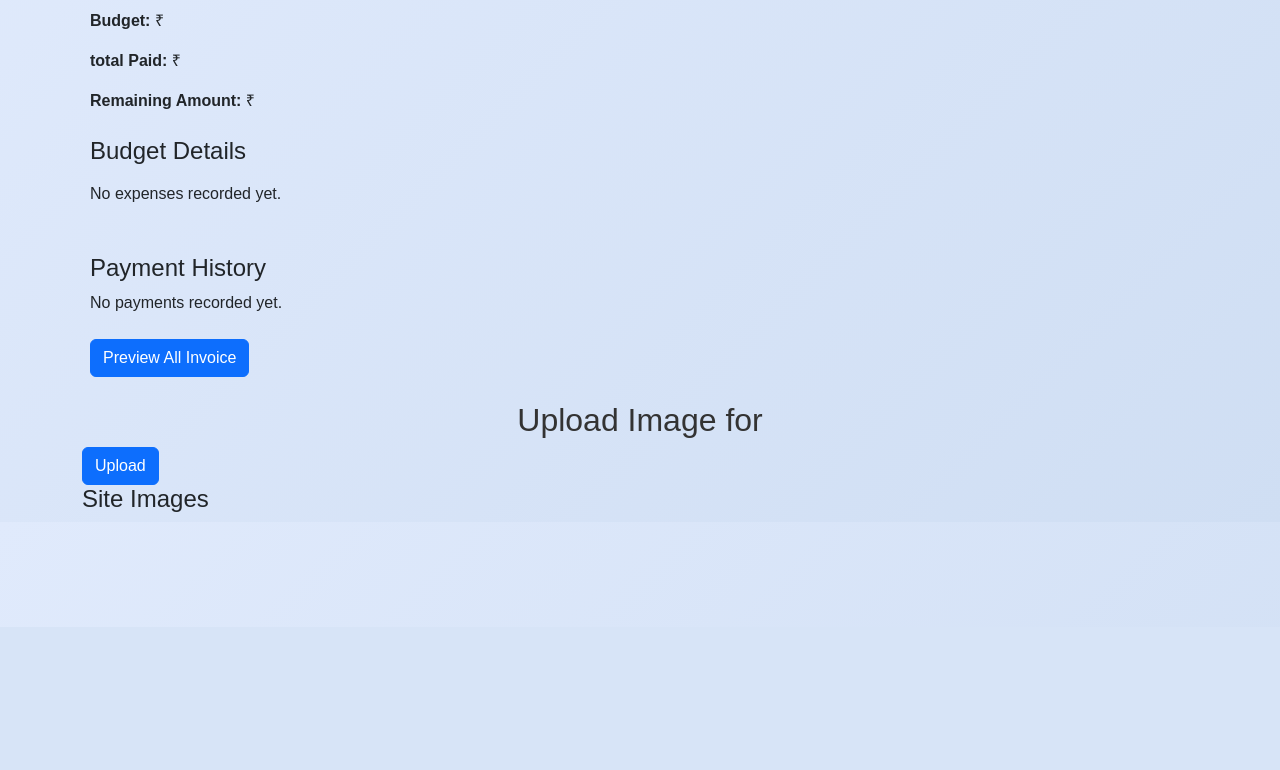
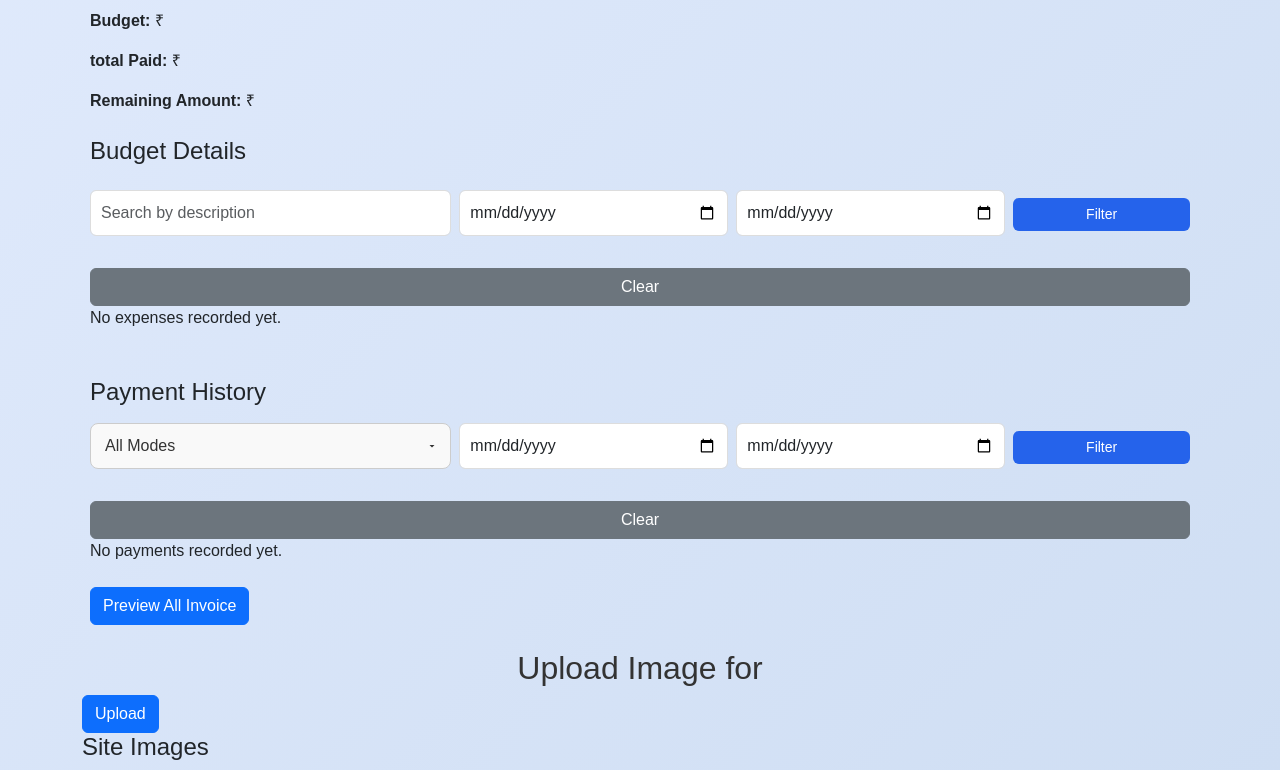
Before and after one commit to vivek248-cloud/billing, a Django app: template ledger_system/projects/templates/projects/client_details.html in a window 1280 px wide. Shown: the part 173-943 px from the top of the page. Before the commit the page ends 685 px from the top, so only its background shows below. Run offline with Django 3.2, Linux system fonts and the light colour scheme; the template is opened without the code that fills it, so the values that code supplies are empty.

Commit message:
Update client_details.html

```diff
--- a/ledger_system/projects/templates/projects/client_details.html
+++ b/ledger_system/projects/templates/projects/client_details.html
@@ -58,7 +58,24 @@
     </p>
   </div>
 
+
   <h4 class="mb-3">Budget Details</h4>
+  <form method="get" class="row g-2 mb-4">
+  <div class="col-sm-4">
+    <input type="text" name="desc" class="form-control" placeholder="Search by description" value="{{ request.GET.desc }}">
+  </div>
+  <div class="col-sm-3">
+    <input type="date" name="from_date" class="form-control" value="{{ request.GET.from_date }}">
+  </div>
+  <div class="col-sm-3">
+    <input type="date" name="to_date" class="form-control" value="{{ request.GET.to_date }}">
+  </div>
+  <div class="col-sm-2 mt-4">
+    <button type="submit" class="btn btn-primary w-100" style="background: #2563eb;">Filter</button>
+  </div>
+</form>
+<a href="{% url 'client_details' project.id %}" class="btn btn-secondary w-100">Clear</a>
+
   {% if expenses %}
   <div class="table-responsive">
     <table class="table table-bordered main-table">
@@ -70,6 +87,7 @@
           <th>Area</th>
           <th>Unit</th>
           <th>Rate/Unit</th>
+          <th>Note</th>
           <th>Amount</th>
           <th>Actions</th>
         </tr>
@@ -82,6 +100,7 @@
           <td>{{ expense.description }}</td>
           <td>{{ expense.area }}</td>
           <td>{{ expense.unit }}</td>
+          <td>{{ expense.note|default:"-" }}</td>
           <td style="text-align: right;">{{ expense.rate }}</td>
           <td style="text-align: right;">₹{{ expense.amount|indian_currency }}</td>
           <td>
@@ -99,6 +118,28 @@
   {% endif %}
 
   <h4 class="mt-5">Payment History</h4>
+<form method="get" class="row g-2 mb-4">
+  <div class="col-sm-4">
+    <select name="payment_mode" class="form-select">
+      <option value="">All Modes</option>
+      <option value="Cash" {% if request.GET.payment_mode == 'Cash' %}selected{% endif %}>Cash</option>
+      <option value="Online" {% if request.GET.payment_mode == 'Online' %}selected{% endif %}>Online</option>
+      <option value="Cheque" {% if request.GET.payment_mode == 'Cheque' %}selected{% endif %}>Cheque</option>
+    </select>
+  </div>
+  <div class="col-sm-3">
+    <input type="date" name="pay_from" class="form-control" value="{{ request.GET.pay_from }}">
+  </div>
+  <div class="col-sm-3">
+    <input type="date" name="pay_to" class="form-control" value="{{ request.GET.pay_to }}">
+  </div>
+  <div class="col-sm-2 mt-4">
+    <button type="submit" class="btn btn-success w-100 "style="background: #2563eb;">Filter</button>
+  </div>
+</form>
+<a href="{% url 'client_details' project.id %}" class="btn btn-secondary w-100">Clear</a>
+
+
   {% if payment_rows %}
   <div class="table-responsive">
     <table class="table table-striped table-bordered">
```
